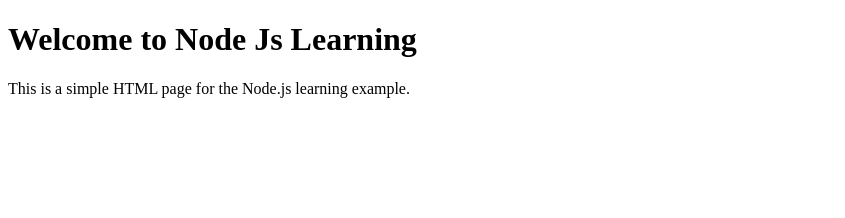
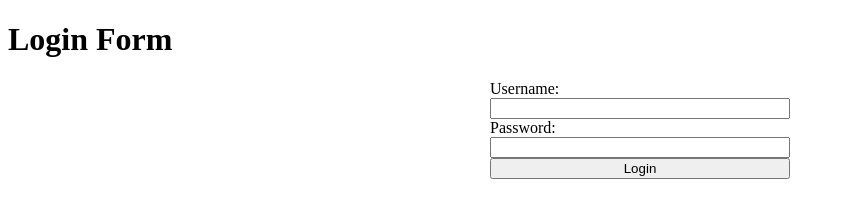
Before and after one commit to shakil-official/learning_node, a website: page index.html in a window 1280 px wide. Shown: the whole page, without its empty margins (0-845 px from the left). Drawn offline with Linux system fonts and the light colour scheme.

Commit message:
login form test done

```diff
--- a/index.html
+++ b/index.html
@@ -6,8 +6,18 @@
     <title>Node Js Learning</title>
 </head>
 <body>
-    <h1>Welcome to Node Js Learning</h1>
-    <p>This is a simple HTML page for the Node.js learning example.</p>
-
+    <h1>Login Form</h1>
+    <form action="/login"
+            method="post"
+            style="display: flex;
+                    flex-direction: column;
+                    margin: 0 auto;
+                    width: 300px;">
+        <label for="username">Username:</label>
+        <input type="text" id="username" name="username" required>
+        <label for="password">Password:</label>
+        <input type="password" id="password" name="password" required>
+        <button type="submit">Login</button>
+    </form>
 </body>
 </html>
```
Also changed, not shown: index.js (+27 -1 lines), services.js (added, +8 -0 lines).
